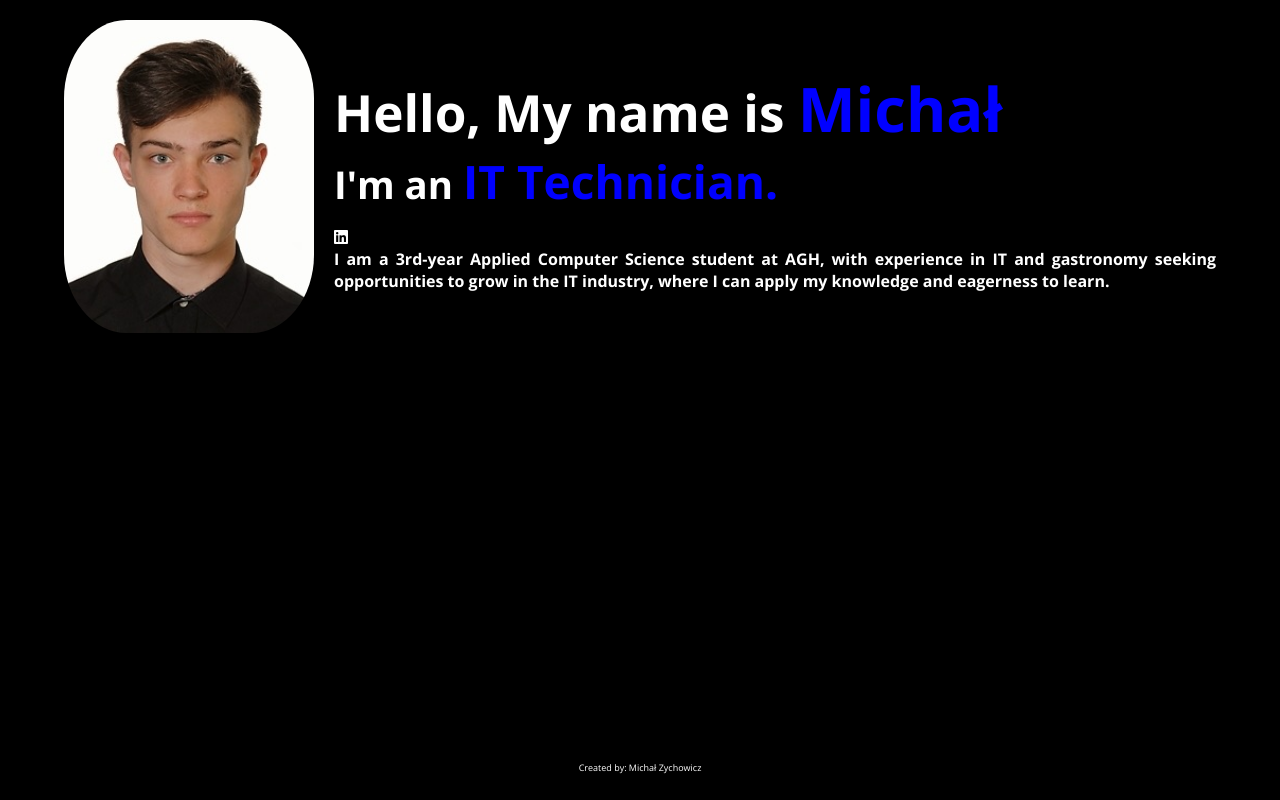
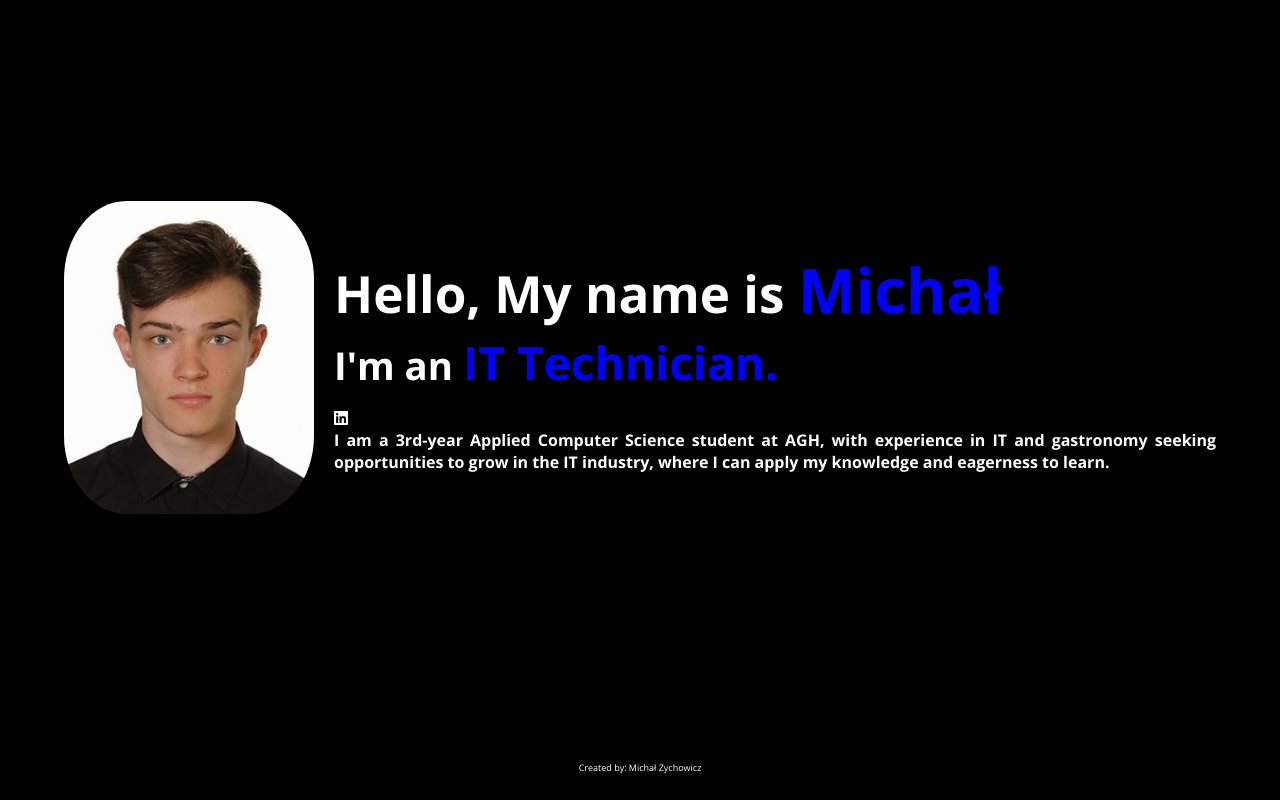
Before and after one commit to michalzychowicz/portfolio, a plain HTML site: page index.html in a window 1280 px wide. Drawn offline with nearby package versions, Linux system fonts and the light colour scheme.

Commit message:
wysokosc telefon

```diff
--- a/main.css
+++ b/main.css
@@ -64,7 +64,7 @@ header nav a:hover, header nav a.active{
 }
 
 section{
-    /* min-height: 100vh; */
+    min-height: 90vh;
     background-color: white;
     padding: 20px 5%;
 }
```
